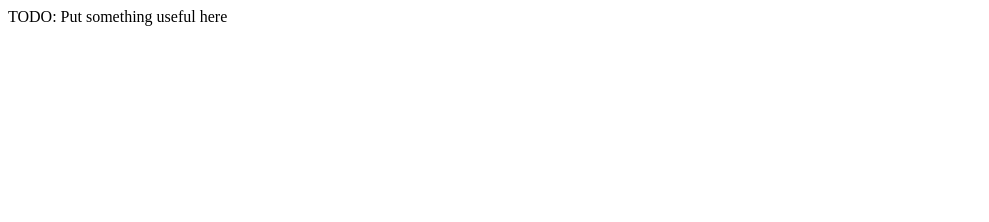
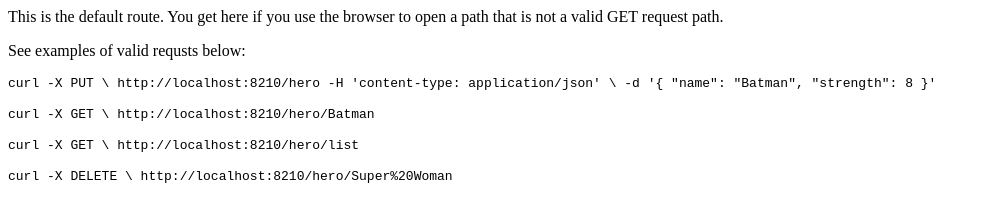
Before and after one commit to StefanRehder/nodejs-simple-express-example, a website: page src/views/index.html in a window 1280 px wide. Shown: the whole page, without its empty margins (0-989 px from the left). Drawn offline with Linux system fonts and the light colour scheme.

Commit message:
update index.html

```diff
--- a/src/views/index.html
+++ b/src/views/index.html
@@ -1,3 +1,37 @@
 <html>
-    <p>TODO: Put something useful here</p>
+    <p>This is the default route. You get here if you use the browser to open a path that is not a valid GET request path.</p>
+    <p>See examples of valid requsts below:</p>
+
+    <p>
+        <code>
+            curl -X PUT \
+            http://localhost:8210/hero
+            -H 'content-type: application/json' \
+            -d '{
+            "name": "Batman",
+            "strength": 8
+            }'
+        </code>
+    </p>
+
+    <p>
+        <code>
+            curl -X GET \
+            http://localhost:8210/hero/Batman
+        </code>
+    </p>
+
+    <p>
+        <code>
+            curl -X GET \
+            http://localhost:8210/hero/list
+        </code>
+    </p>
+
+    <p>
+        <code>
+            curl -X DELETE \
+            http://localhost:8210/hero/Super%20Woman
+        </code>
+    </p>
 </html>
```
